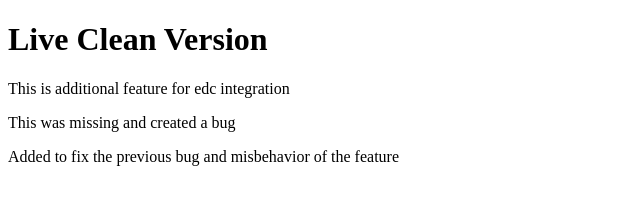
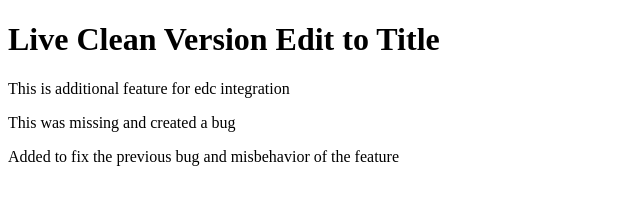
Before and after one commit to indra-oei/flow-simulation, a plain HTML site: page index.html in a window 1280 px wide. Shown: the whole page, without its empty margins (0-640 px from the left). Drawn offline with Linux system fonts and the light colour scheme.

Commit message:
ui: update title text

```diff
--- a/index.html
+++ b/index.html
@@ -6,7 +6,7 @@
     <title>Document</title>
   </head>
   <body>
-    <h1>Live Clean Version</h1>
+    <h1>Live Clean Version Edit to Title</h1>
     <p>This is additional feature for edc integration</p>
     <p>This was missing and created a bug</p>
     <p>Added to fix the previous bug and misbehavior of the feature</p>
```
